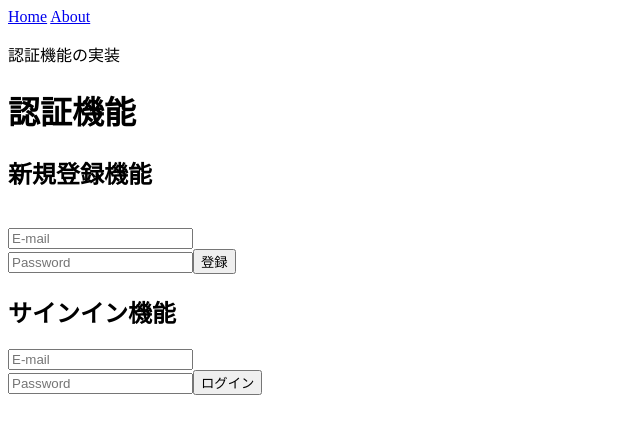
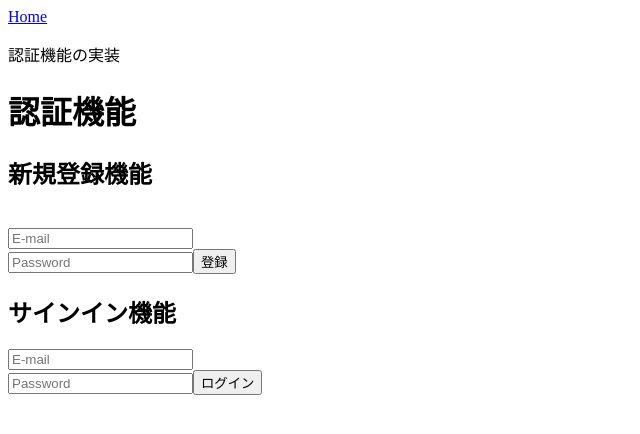
Before and after one commit to Takagineer/study-app, a Next.js app: page / in a window 1280 px wide. Shown: the top 434 px of the page, without its empty margins (0-640 px from the left). Built offline with nearby package versions, Linux system fonts and the light colour scheme; no server answers.

Commit message:
ログイン状態によるHeaderコンポーネントの表示変更

```diff
--- a/src/components/Header.jsx
+++ b/src/components/Header.jsx
@@ -1,14 +1,18 @@
 import * as React from 'react'
 import Link from 'next/link'
+import {auth} from '../firebase'
 
 const Header = ({ pathname }) => (
   <header>
     <Link href="/">
       <a className={pathname === '/' ? 'is-active' : ''}>Home</a>
     </Link>{' '}
-    <Link href="/about">
-      <a className={pathname === '/about' ? 'is-active' : ''}>About</a>
-    </Link>
+
+    {auth.currentUser===null? '':
+      <Link href="/about">
+        <a className={pathname === '/about' ? 'is-active' : ''}>About</a>
+      </Link>
+    }
   </header>
 )
 
```
